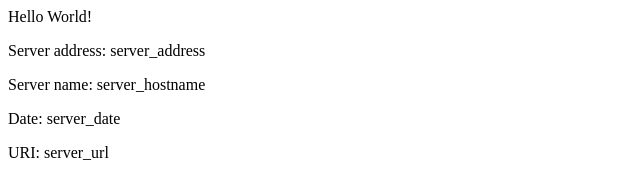
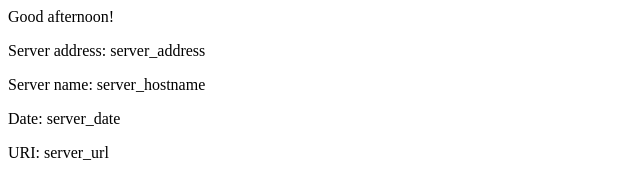
Before and after one commit to ailinl/eks-example, a plain HTML site: page src/index.html in a window 1280 px wide. Shown: the full height of the page, 0-640 px from the left. Drawn offline with Linux system fonts and the light colour scheme.

Commit message:
v2 Updating home page

```diff
--- a/src/index.html
+++ b/src/index.html
@@ -1,8 +1,8 @@
 <head>
-<title>Hello World</title>
+<title>Hello Ailin</title>
 </head>
 <div class="info">
-<h>Hello World!</h>
+<h>Good afternoon!</h>
 <p><span>Server&nbsp;address:</span> <span>server_address</span></p>
 <p><span>Server&nbsp;name:</span> <span>server_hostname</span></p>
 <p class="smaller"><span>Date:</span> <span>server_date</span></p>
```
